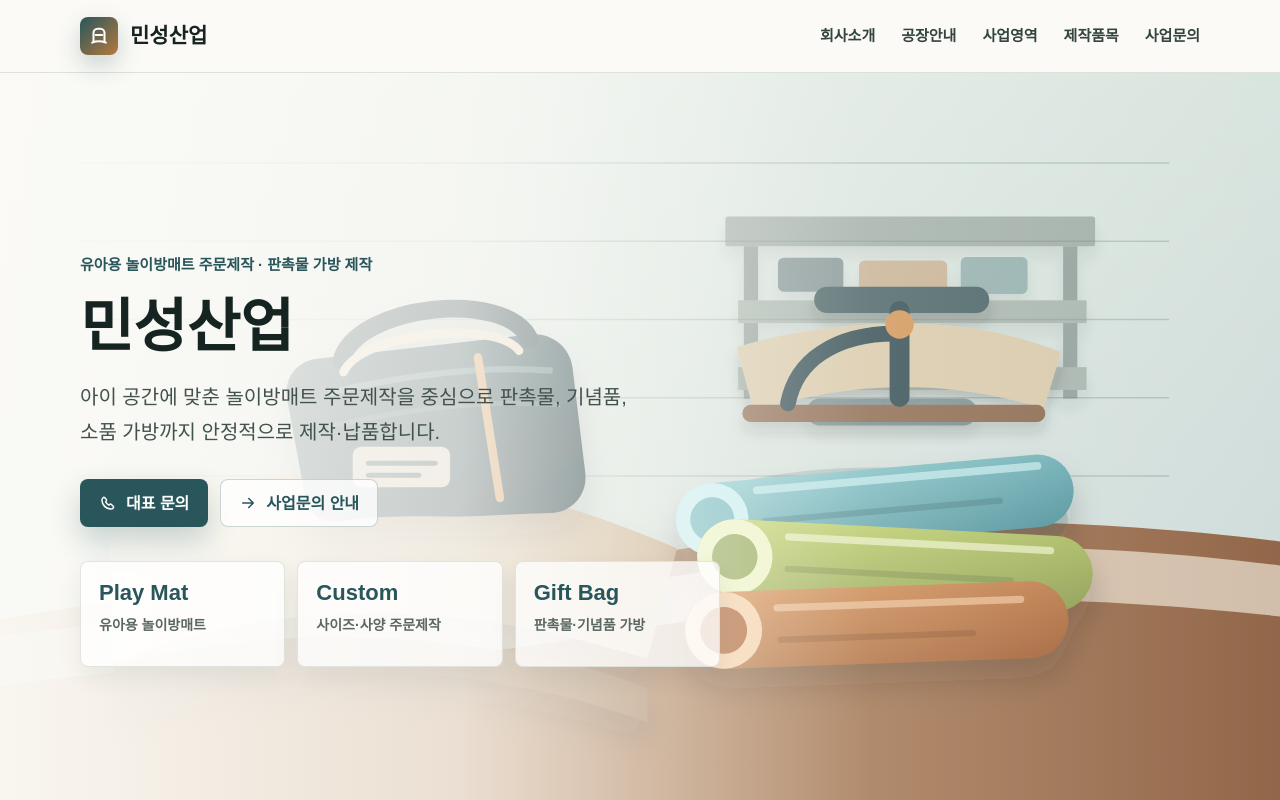
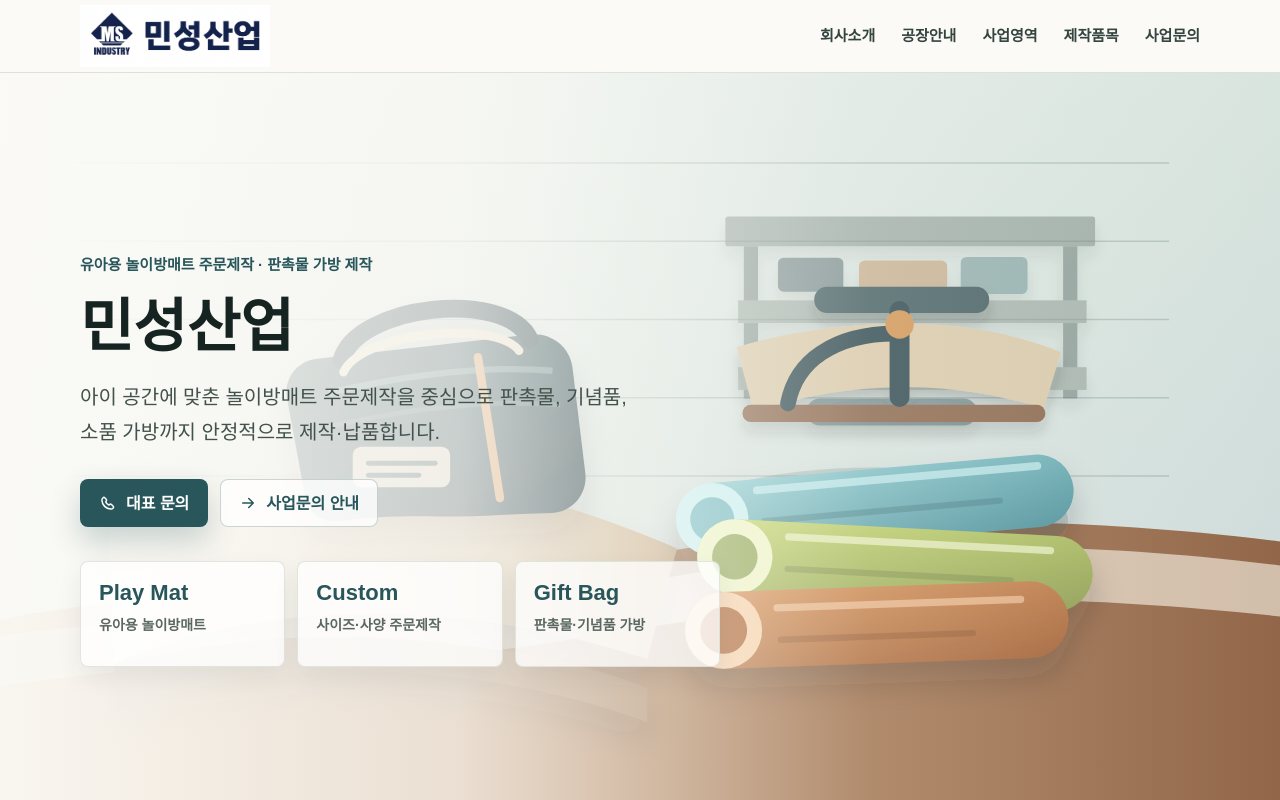
Before and after one commit to minsung7633/minsung_pages, a plain HTML site: page index.html in a window 1280 px wide. Shown: the top 800 px of the page. Drawn offline with Linux system fonts and the light colour scheme.

Commit message:
회사로고 추가

```diff
--- a/index.html
+++ b/index.html
@@ -79,25 +79,13 @@
     .brand {
       display: flex;
       align-items: center;
-      gap: 12px;
-      font-weight: 800;
-      font-size: 21px;
+      flex: 0 0 auto;
     }
 
-    .brand-mark {
-      width: 38px;
-      height: 38px;
-      border-radius: 8px;
-      display: grid;
-      place-items: center;
-      color: var(--white);
-      background: linear-gradient(135deg, var(--teal), var(--ochre));
-      box-shadow: 0 10px 24px rgba(40, 86, 91, .24);
-    }
-
-    .brand-mark svg {
-      width: 22px;
-      height: 22px;
+    .brand-logo {
+      width: 190px;
+      max-width: 48vw;
+      height: auto;
     }
 
     .nav-links {
@@ -616,6 +604,7 @@
       color: var(--white);
       font-size: 20px;
       font-weight: 900;
+      overflow-wrap: anywhere;
     }
 
     .contact-actions {
@@ -762,14 +751,7 @@
     <header class="topbar">
       <div class="wrap nav" aria-label="주요 메뉴">
         <a class="brand" href="#top" aria-label="민성산업 홈">
-          <span class="brand-mark" aria-hidden="true">
-            <svg viewBox="0 0 24 24" fill="none">
-              <path d="M6 18.5V8.8c0-2.6 2-4.7 4.6-4.7h2.8c2.6 0 4.6 2.1 4.6 4.7v9.7" stroke="currentColor" stroke-width="2.2" stroke-linecap="round"/>
-              <path d="M4.5 19.2c5.1-2 9.9-2 15 0" stroke="currentColor" stroke-width="2.2" stroke-linecap="round"/>
-              <path d="M8.4 10.8h7.2" stroke="currentColor" stroke-width="2.2" stroke-linecap="round"/>
-            </svg>
-          </span>
-          <span>민성산업</span>
+          <img class="brand-logo" src="assets/minsung-logo.png" alt="민성산업 로고" width="916" height="302">
         </a>
         <nav class="nav-links" aria-label="페이지 이동">
           <a href="#about">회사소개</a>
@@ -1147,7 +1129,7 @@
           <div class="section-head">
             <p class="eyebrow">Contact</p>
             <h2>사업문의 안내</h2>
-            <p>유아용 놀이방매트 주문제작이나 판촉물·기념품 가방 제작이 필요하시면 제품 이미지, 규격, 예상 수량, 희망 납기를 함께 알려주세요.</p>
+            <p>유아용 놀이방매트 주문제작이나 판촉물·기념품 가방 제작이 필요하시면 제품 이미지, 규격, 예상 수량, 희망 납기를 전화 또는 이메일로 알려주세요.</p>
           </div>
           <div class="contact-box">
             <div class="contact-row">
@@ -1161,6 +1143,10 @@
             <div class="contact-row">
               <span>회사</span>
               <a href="tel:031-731-7633">031-731-7633</a>
+            </div>
+            <div class="contact-row">
+              <span>이메일</span>
+              <a href="mailto:minsungmat87@gmail.com">minsungmat87@gmail.com</a>
             </div>
             <div class="contact-row">
               <span>사무실</span>
@@ -1177,11 +1163,12 @@
                 </svg>
                 대표전화 문의
               </a>
-              <a class="button secondary" href="tel:010-7456-7633">
+              <a class="button secondary" href="mailto:minsungmat87@gmail.com">
                 <svg viewBox="0 0 24 24" fill="none" aria-hidden="true">
-                  <path d="M6 8.5h12M8 4h8a2 2 0 0 1 2 2v12a2 2 0 0 1-2 2H8a2 2 0 0 1-2-2V6a2 2 0 0 1 2-2Z" stroke="currentColor" stroke-width="2" stroke-linecap="round" stroke-linejoin="round"/>
+                  <path d="M4 6.8A2.8 2.8 0 0 1 6.8 4h10.4A2.8 2.8 0 0 1 20 6.8v10.4a2.8 2.8 0 0 1-2.8 2.8H6.8A2.8 2.8 0 0 1 4 17.2V6.8Z" stroke="currentColor" stroke-width="2" stroke-linejoin="round"/>
+                  <path d="m5.2 6.4 6.8 6 6.8-6" stroke="currentColor" stroke-width="2" stroke-linecap="round" stroke-linejoin="round"/>
                 </svg>
-                문의전화 연결
+                이메일 문의
               </a>
             </div>
           </div>
```
Also changed, not shown: assets/minsung-logo.png (added).
